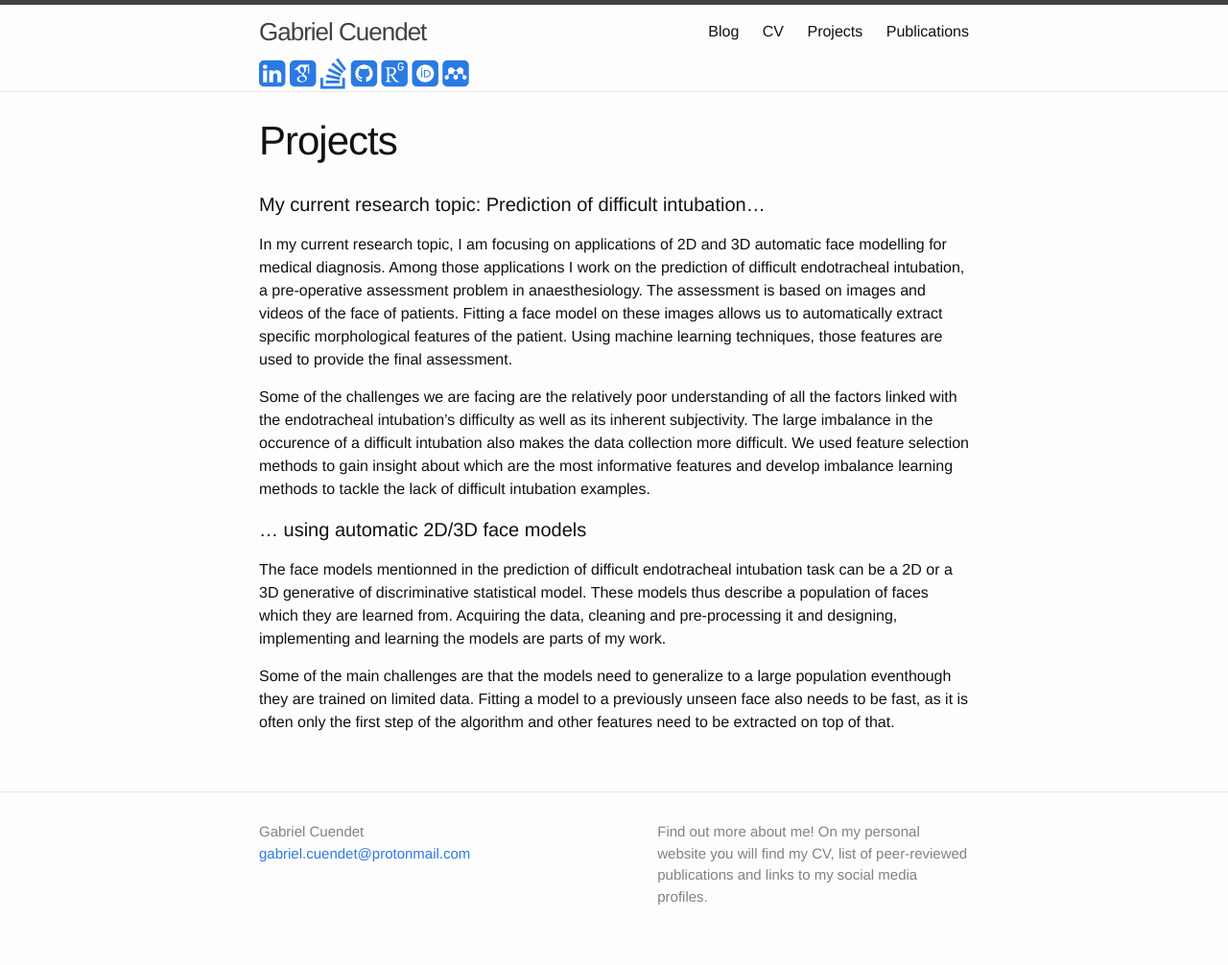
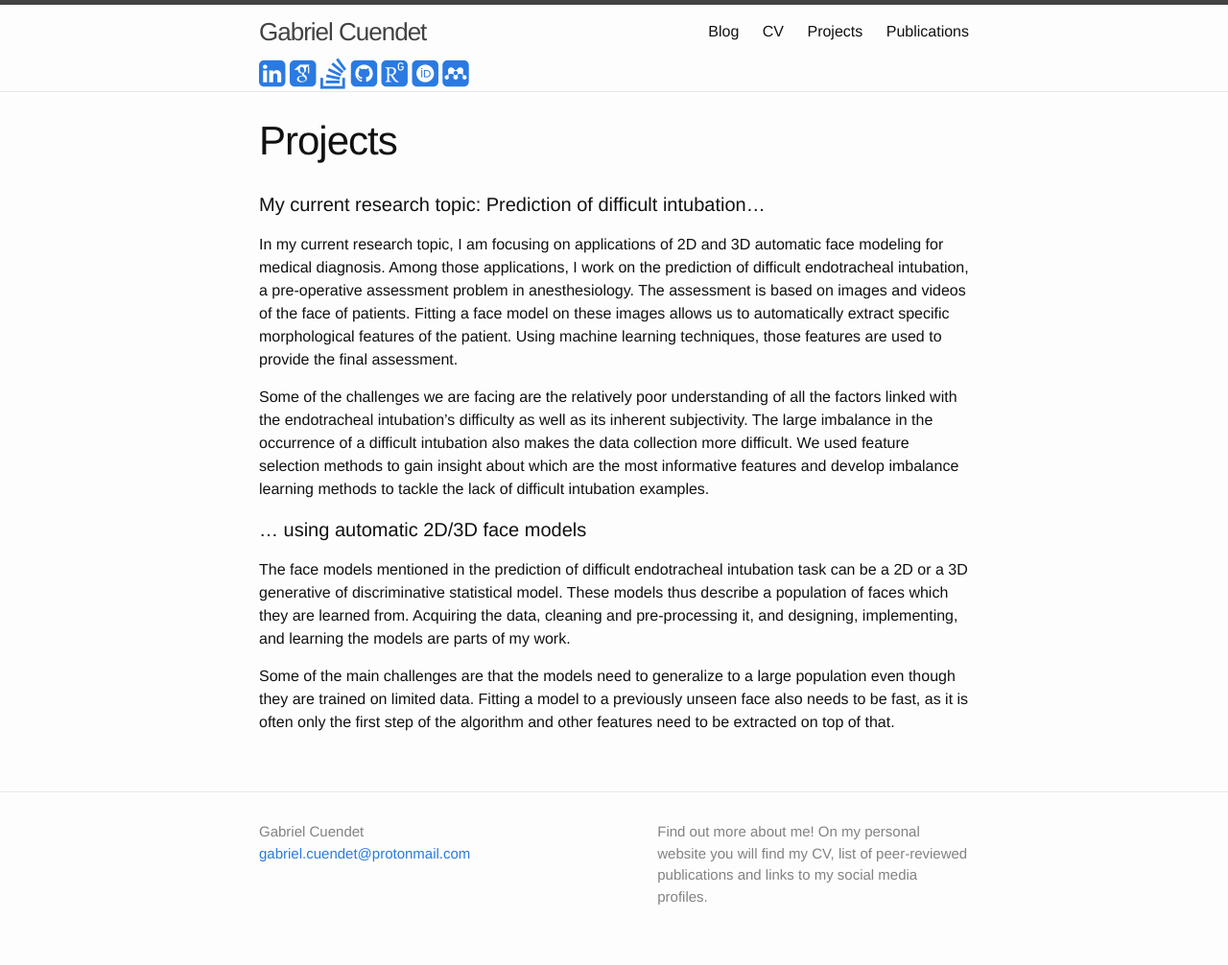
Before and after one commit to gcuendet/gcuendet.github.io, a Jekyll site: the page built from projects.md, in a window 1280 px wide. Shown: the whole page at 96% size. Built offline with Jekyll 4.4.1, drawn with Linux system fonts in a browser that asks for light colours; some web fonts are replaced.

Commit message:
FIX small spelling mistakes

```diff
--- a/projects.md
+++ b/projects.md
@@ -5,20 +5,35 @@ permalink: /projects/
 ---
 #### My current research topic: Prediction of difficult intubation...
 
-In my current research topic, I am focusing on applications of 2D and 3D automatic face modelling for medical diagnosis.
-Among those applications I work on the prediction of difficult endotracheal intubation, a pre-operative assessment problem in anaesthesiology.
-The assessment is based on images and videos of the face of patients. Fitting a face model on these images allows us to automatically extract specific morphological features of the patient.
-Using machine learning techniques, those features are used to provide the final assessment.
+In my current research topic, I am focusing on applications of 2D and 3D
+automatic face modeling for medical diagnosis.
+Among those applications, I work on the prediction of difficult endotracheal
+intubation, a pre-operative assessment problem in anesthesiology.
+The assessment is based on images and videos of the face of patients.
+Fitting a face model on these images allows us to automatically extract specific
+morphological features of the patient.
+Using machine learning techniques, those features are used to provide the final
+assessment.
 
-Some of the challenges we are facing are the relatively poor understanding of all the factors linked with the endotracheal intubation's difficulty as well as its inherent subjectivity.
-The large imbalance in the occurence of a difficult intubation also makes the data collection more difficult.
-We used feature selection methods to gain insight about which are the most informative features and develop imbalance learning methods to tackle the lack of difficult intubation examples.
+Some of the challenges we are facing are the relatively poor understanding of
+all the factors linked with the endotracheal intubation's difficulty as well as
+its inherent subjectivity.
+The large imbalance in the occurrence of a difficult intubation also makes the
+data collection more difficult.
+We used feature selection methods to gain insight about which are the most
+informative features and develop imbalance learning methods to tackle the lack
+of difficult intubation examples.
 
 #### ... using automatic 2D/3D face models
 
-The face models mentionned in the prediction of difficult endotracheal intubation task can be a 2D or a 3D generative of discriminative statistical model.
+The face models mentioned in the prediction of difficult endotracheal intubation
+task can be a 2D or a 3D generative of discriminative statistical model.
 These models thus describe a population of faces which they are learned from.
-Acquiring the data, cleaning and pre-processing it and designing, implementing and learning the models are parts of my work.
+Acquiring the data, cleaning and pre-processing it, and designing, implementing,
+and learning the models are parts of my work.
 
-Some of the main challenges are that the models need to generalize to a large population eventhough they are trained on limited data.
-Fitting a model to a previously unseen face also needs to be fast, as it is often only the first step of the algorithm and other features need to be extracted on top of that.
+Some of the main challenges are that the models need to generalize to a large
+population even though they are trained on limited data.
+Fitting a model to a previously unseen face also needs to be fast, as it is
+often only the first step of the algorithm and other features need to be
+extracted on top of that.
```
Also changed, not shown: index.md (+2 -2 lines).
